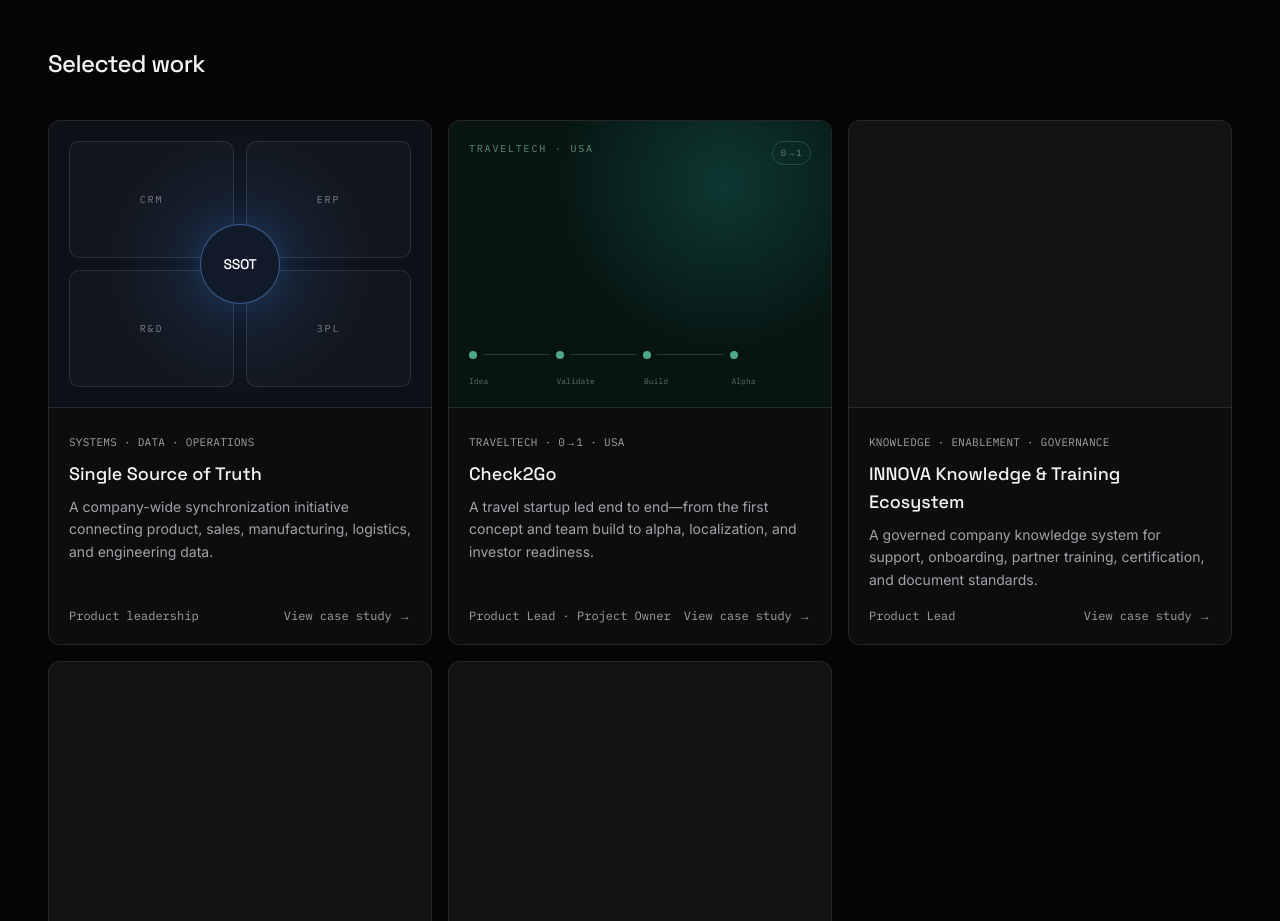
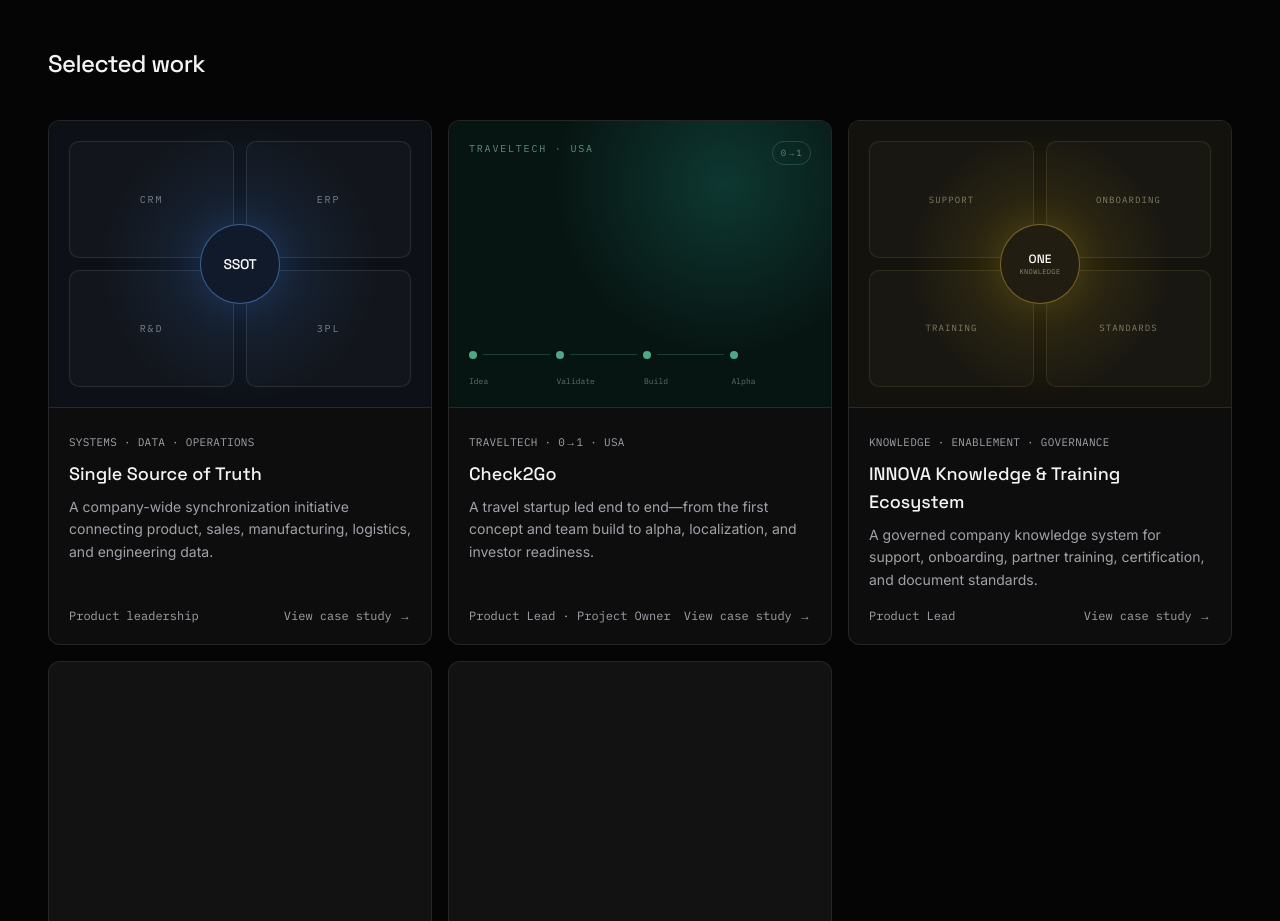
Before and after one commit to wisheradam/adamwisher-portfolio, a Next.js app: page / in a window 1280 px wide. Shown: the part 1000-1921 px from the top of the page. Built offline with nearby package versions, Linux system fonts and the light colour scheme.

Commit message:
Integrate Project 03 into portfolio

```diff
--- a/components/work/project-card.tsx
+++ b/components/work/project-card.tsx
@@ -8,7 +8,7 @@
   visualSrc?: string;
   href?: string;
   isPlaceholder?: boolean;
-  visual?: "ssot" | "check2go";
+  visual?: "ssot" | "check2go" | "knowledge";
 }
 
 function SsotVisual() {
@@ -63,6 +63,27 @@
   );
 }
 
+function KnowledgeVisual() {
+  const domains = ["Support", "Onboarding", "Training", "Standards"];
+
+  return (
+    <div className="relative aspect-[4/3] overflow-hidden border-b border-border bg-[#14120c] p-5">
+      <div className="absolute inset-0 bg-[radial-gradient(circle_at_center,rgba(250,204,21,0.15),transparent_55%)]" />
+      <div className="relative grid h-full grid-cols-2 gap-3">
+        {domains.map((domain) => (
+          <div key={domain} className="flex items-center justify-center rounded-md border border-amber-200/10 bg-white/[0.025] font-mono text-[9px] uppercase tracking-[0.12em] text-amber-100/45">
+            {domain}
+          </div>
+        ))}
+      </div>
+      <div className="absolute left-1/2 top-1/2 flex h-20 w-20 -translate-x-1/2 -translate-y-1/2 flex-col items-center justify-center rounded-full border border-amber-300/40 bg-[#211d10] shadow-[0_0_40px_rgba(250,204,21,0.14)]">
+        <span className="font-display text-xs font-medium text-white">ONE</span>
+        <span className="font-mono text-[7px] uppercase tracking-wider text-amber-100/50">Knowledge</span>
+      </div>
+    </div>
+  );
+}
+
 export function ProjectCard({
   title,
   category,
@@ -79,6 +100,8 @@
         <SsotVisual />
       ) : visual === "check2go" ? (
         <Check2GoVisual />
+      ) : visual === "knowledge" ? (
+        <KnowledgeVisual />
       ) : visualSrc ? (
         // eslint-disable-next-line @next/next/no-img-element
         <img
```
